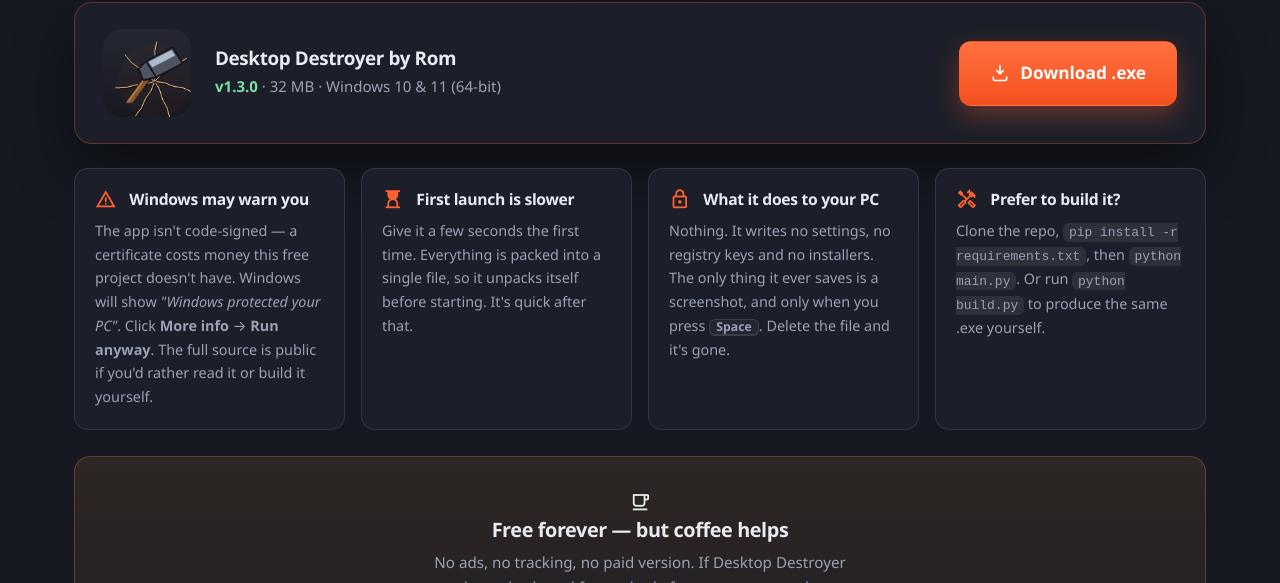
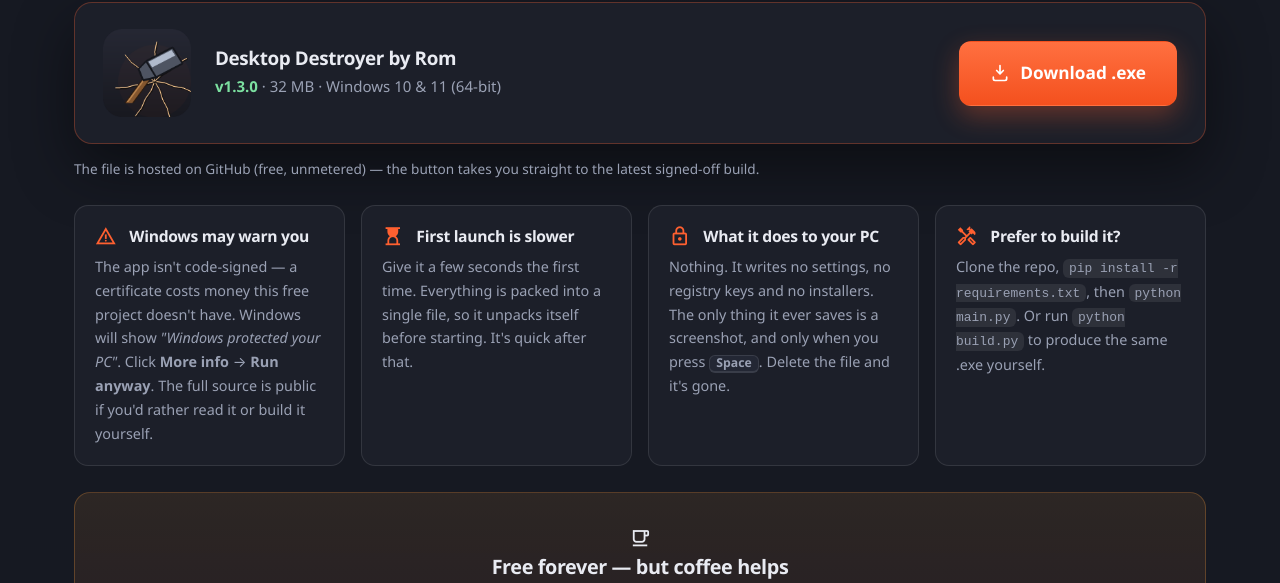
Before and after one commit to eromanjuan/desktop-destroyer-by-rom, a plain HTML site: page web/public/index.html in a window 1280 px wide. Shown: the part 5730-6313 px from the top of the page. Drawn offline with nearby package versions, Linux system fonts and the light colour scheme.

Commit message:
Note on the download card that the .exe is hosted on GitHub

```diff
--- a/web/public/index.html
+++ b/web/public/index.html
@@ -286,6 +286,8 @@
         Download .exe
       </a>
     </div>
+    <p class="dl-mirror">The file is hosted on GitHub (free, unmetered) — the button
+      takes you straight to the latest signed-off build.</p>
 
     <div class="notes">
       <div class="note">
--- a/web/public/styles.css
+++ b/web/public/styles.css
@@ -270,6 +270,9 @@
 .dl-meta h3{margin:0 0 .25em}
 .dl-meta p{margin:0;color:var(--dim);font-size:.94rem}
 .dl-meta b{color:var(--ok)}
+.dl-mirror{margin:14px 0 0;font-size:.85rem;color:var(--dim)}
+.dl-mirror a{color:var(--accent);text-decoration:none}
+.dl-mirror a:hover{text-decoration:underline}
 .notes{display:grid;grid-template-columns:repeat(auto-fit,minmax(258px,1fr));gap:16px;margin-top:24px}
 .note{background:var(--panel);border:1px solid var(--line);border-radius:14px;padding:20px}
 .note h4{margin:0 0 .5em;font-size:.98rem}
```
Also changed, not shown: 1 other file.
